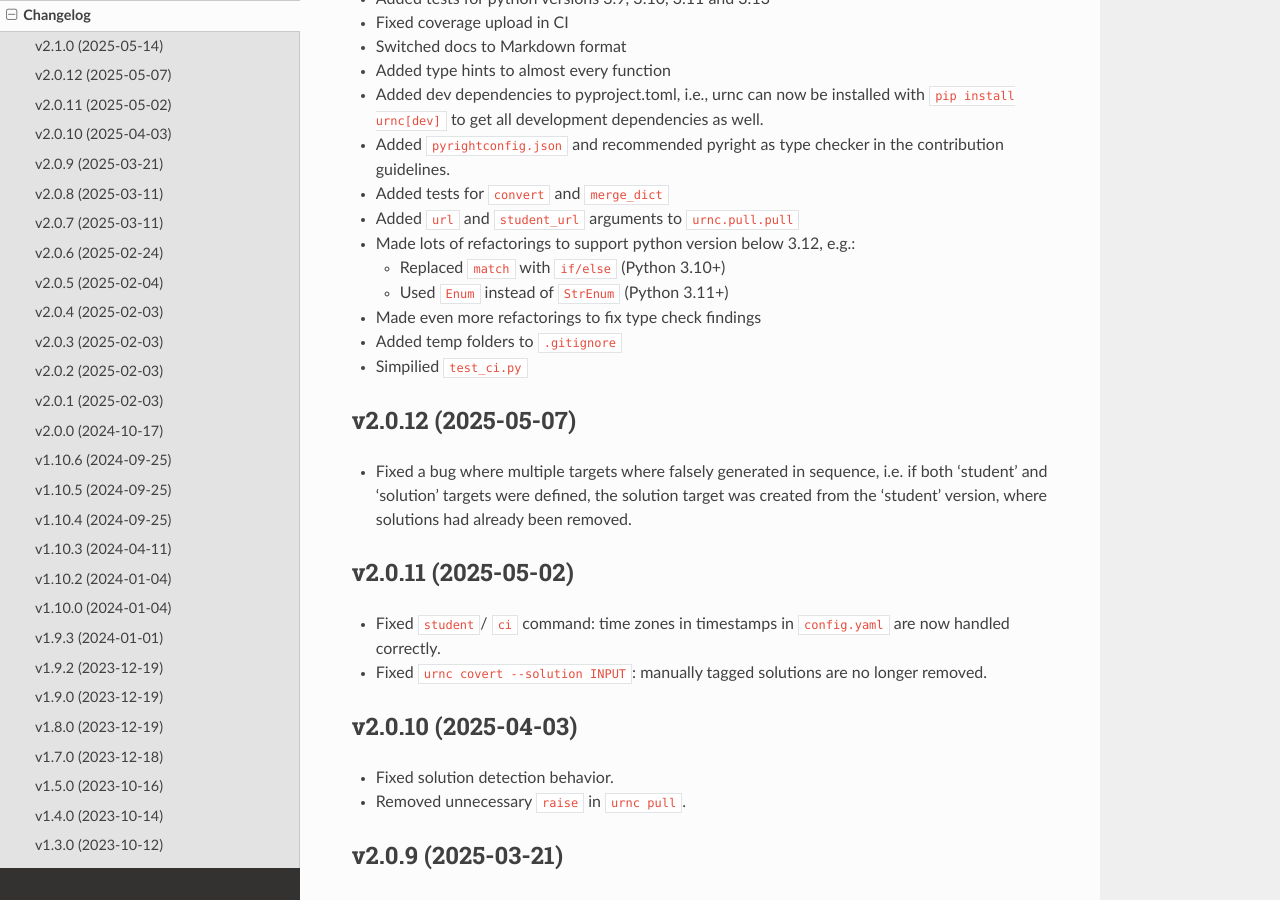
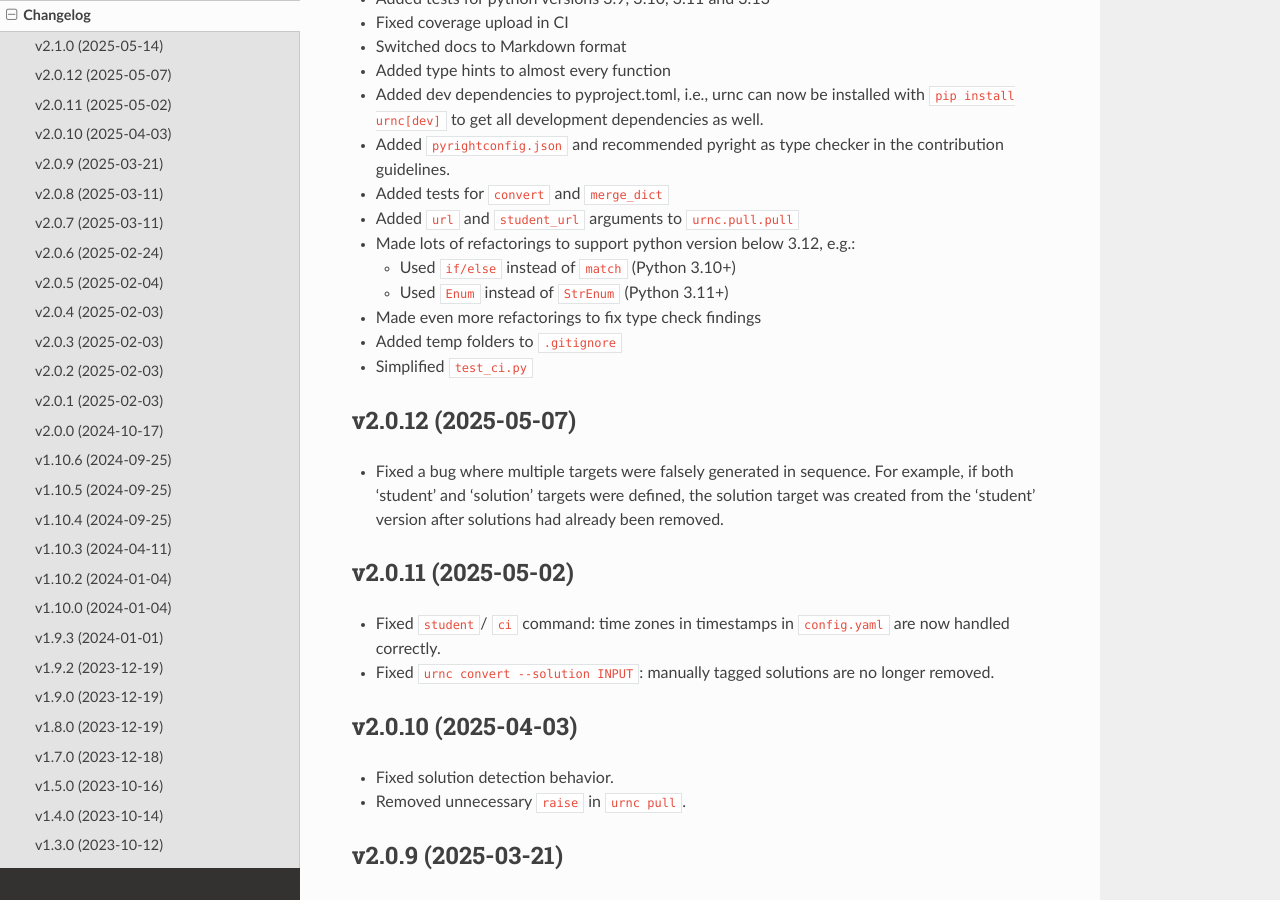
Before and after one commit to spang-lab/urnc, a Sphinx documentation site: the page built from docs/source/changelog.md, in a window 1280 px wide and 900 px high, scrolled down 569 px. Built offline with Sphinx 7.4.7 and the Read the Docs theme 3.1.0, drawn with Linux system fonts in a browser that asks for light colours; some of the changed text lies outside the part shown.

Commit message:
Doc updates

```diff
--- a/docs/source/changelog.md
+++ b/docs/source/changelog.md
@@ -30,20 +30,20 @@ Internal:
 - Added tests for `convert` and `merge_dict`
 - Added `url` and `student_url` arguments to `urnc.pull.pull`
 - Made lots of refactorings to support python version below 3.12, e.g.:
-  - Replaced `match` with `if/else` (Python 3.10+)
+  - Used `if/else` instead of `match` (Python 3.10+)
   - Used `Enum` instead of `StrEnum` (Python 3.11+)
 - Made even more refactorings to fix type check findings
 - Added temp folders to `.gitignore`
-- Simpilied `test_ci.py`
+- Simplified `test_ci.py`
 
 ## v2.0.12 (2025-05-07)
 
-- Fixed a bug where multiple targets where falsely generated in sequence, i.e. if both 'student' and 'solution' targets were defined, the solution target was created from the 'student' version, where solutions had already been removed.
+- Fixed a bug where multiple targets were falsely generated in sequence. For example, if both 'student' and 'solution' targets were defined, the solution target was created from the 'student' version after solutions had already been removed.
 
 ## v2.0.11 (2025-05-02)
 
 - Fixed `student`/ `ci` command: time zones in timestamps in `config.yaml` are now handled correctly.
-- Fixed `urnc covert --solution INPUT`: manually tagged solutions are no longer removed.
+- Fixed `urnc convert --solution INPUT`: manually tagged solutions are no longer removed.
 
 ## v2.0.10 (2025-04-03)
 
```
Also changed, not shown: other parts of docs/source/changelog.md (+1 -1 lines), docs/internal/jc_todos.md (+4 -4 lines), docs/source/contributing.md (+4 -0 lines).
